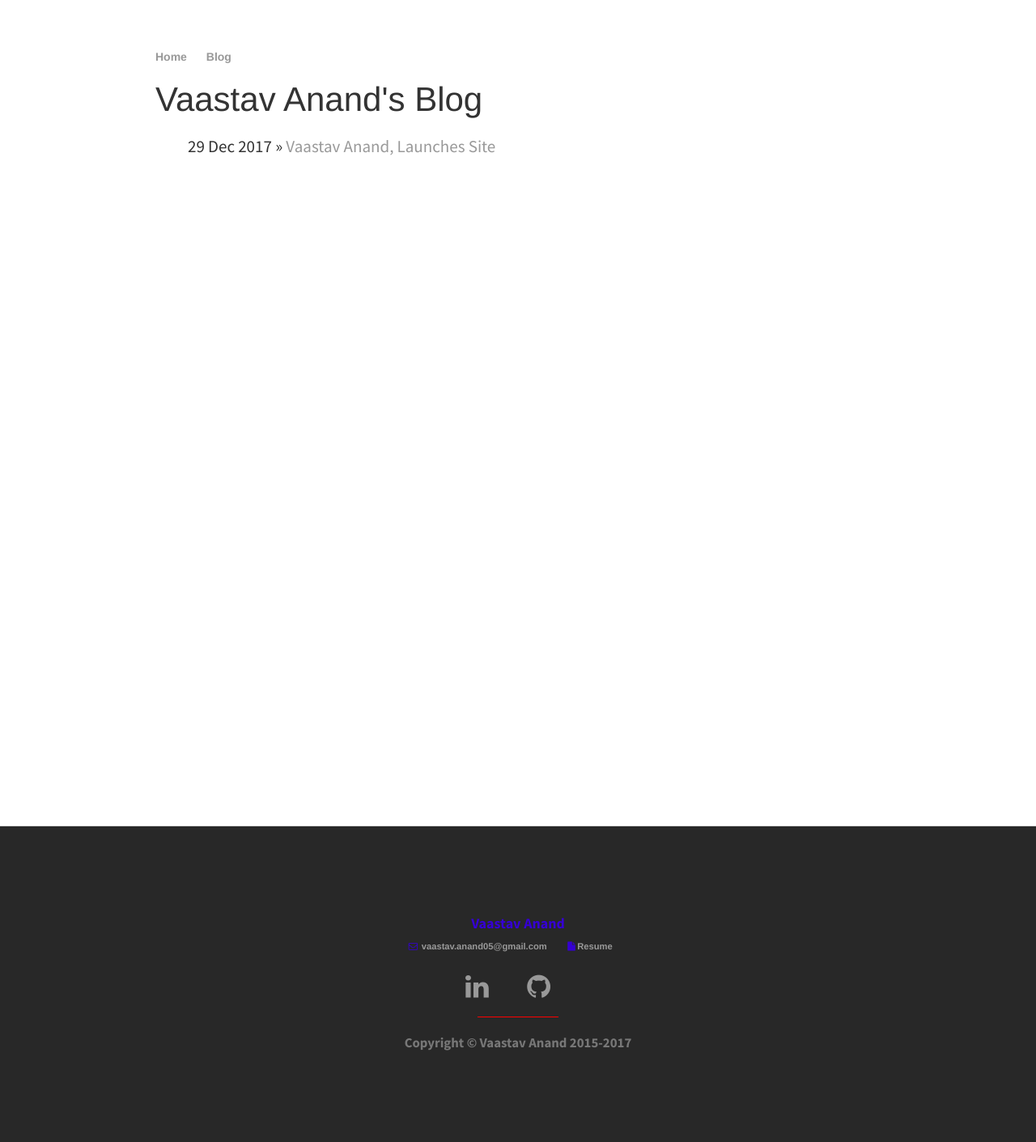
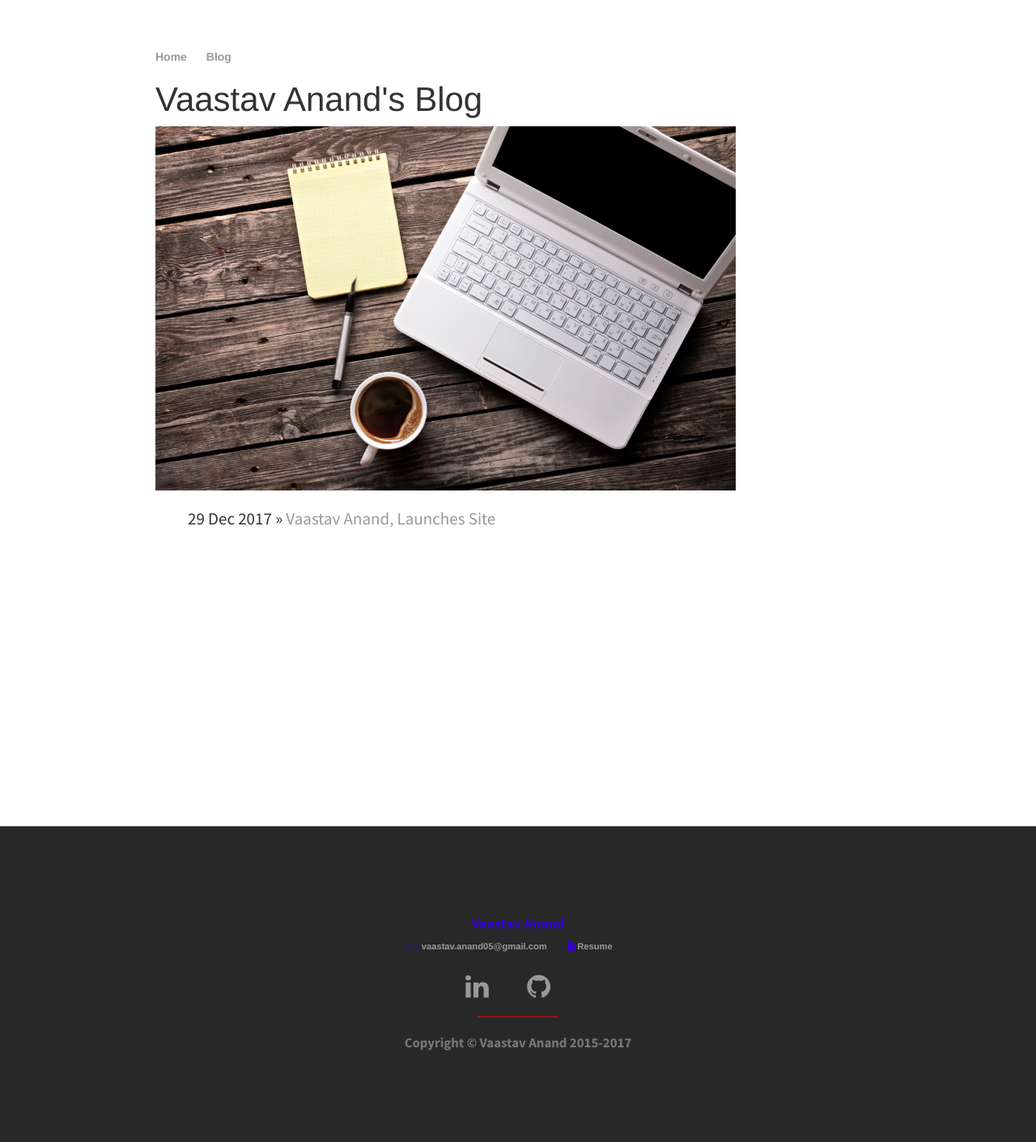
Before and after one commit to vaastav/vaastav.github.io, a Jekyll site: the page built from blog/index.html, in a window 1280 px wide. Shown: the whole page at 81% size. Built offline with Jekyll 4.4.1, drawn with Linux system fonts in a browser that asks for light colours.

Commit message:
Add picture for blog

```diff
--- a/blog/index.html
+++ b/blog/index.html
@@ -3,6 +3,9 @@ layout: default
 title: Vaastav Anand's Blog
 ---
 	<h1>{{ page.title }}</h1>
+	<div>
+		<img src="/img/blog.jpg">
+	</div>
 	<div>
 		<ul class="posts">
 
```
Also changed, not shown: img/blog.jpg (added).
